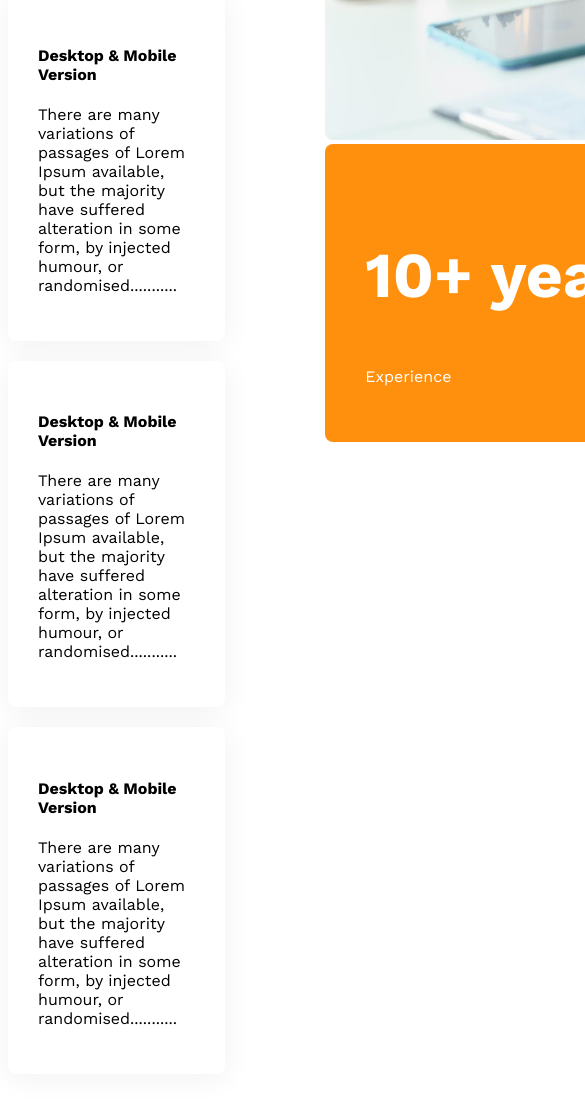
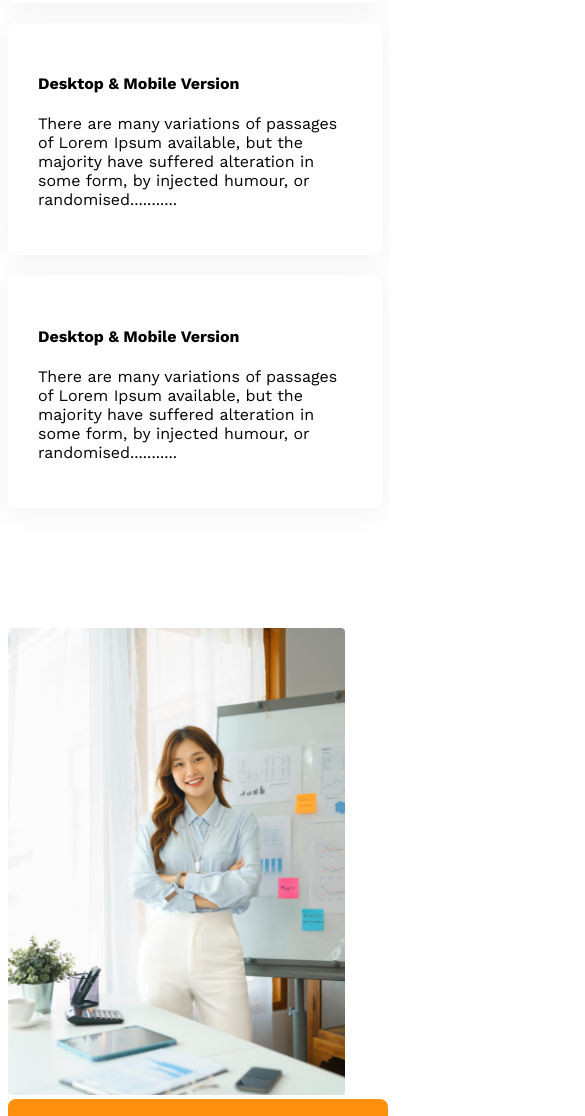
Before and after one commit to shoptorshichowdhury/g3-architect-website, a plain HTML site: page index.html in a window 390 px wide. Shown: the part 3864-4980 px from the top of the page, 585 px wide, since content can reach past the window. Drawn offline with nearby package versions, Linux system fonts and the light colour scheme.

Commit message:
make the feature section responsive

```diff
--- a/styles/architect.css
+++ b/styles/architect.css
@@ -132,16 +132,31 @@ main {
     box-shadow: 0px 4px 30px 0px rgba(0, 0, 0, 0.06);
 }
 
+.feature-img img{
+    height: 90%;
+    margin-left: 90px;
+}
+
 .ten-years-badge {
     border-radius: 8px;
     background: #FF900E;
     color: #FFF;
-    width: 342px;
+    width: 340px;
     padding: 40px;
+    text-align: center;
+    position: relative;
+    bottom: 100px;
 }
 .ten-years-badge h2{
     font-size: 4rem;
+    margin: 0;
 }
+.ten-years-badge p{
+    font-size: 1.5rem;
+}
+
+
+
 
 
 /* facts section  */
@@ -199,9 +214,19 @@ main {
 
     nav,
     .teams-container,
+    .features,
     .facts-card-container,
     .sponsors-img-container {
         flex-direction: column;
+    }
+
+    .feature-img img{
+        width: 90%;
+        margin: 0;
+    }
+    .ten-years-badge{
+        position: static;
+        max-width: 300px;
     }
 
     .teams-img-container {
@@ -227,6 +252,7 @@ main {
     }
 
     nav,
+    .features,
     .teams-container,
     .sponsors-img-container {
         flex-direction: column;
```
